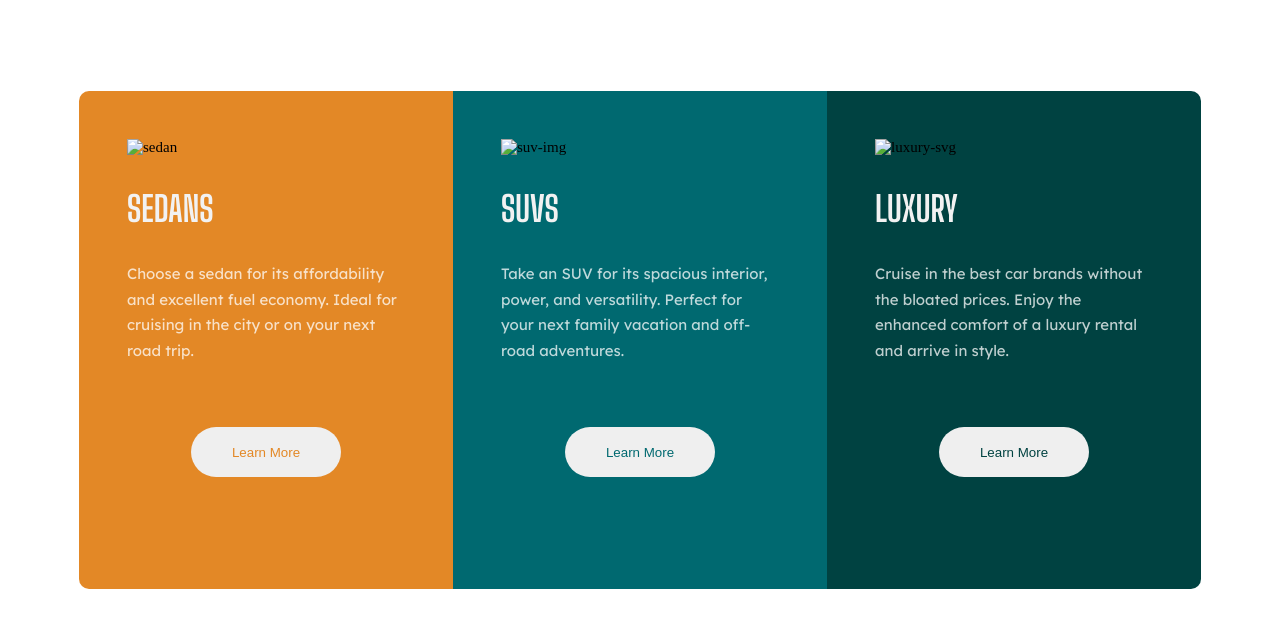
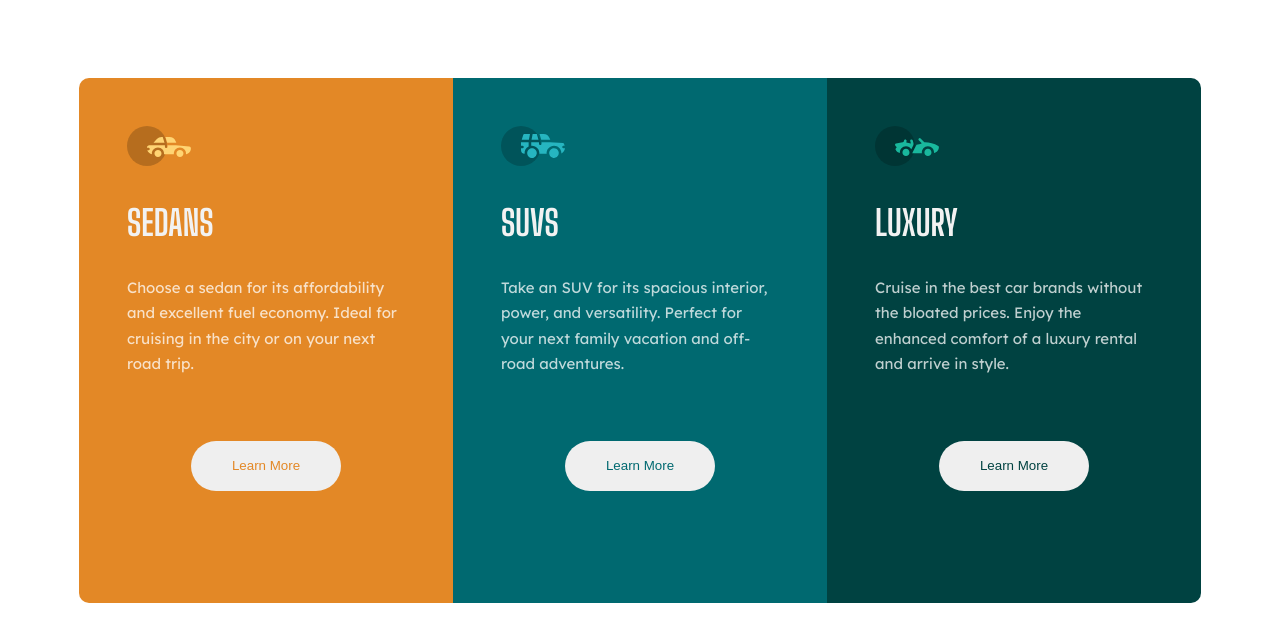
Before and after one commit to orlundo/3-column-layout, a plain HTML site: page index.html in a window 1280 px wide. Drawn offline with Linux system fonts and the light colour scheme; the site is published under a folder, as on GitHub Pages, so addresses that start at the root find nothing.

Commit message:
Updated image path

```diff
--- a/index.html
+++ b/index.html
@@ -13,7 +13,7 @@
   <div class="sec-container">
     <div class="content_sedans">
       <div class="div_icon">
-        <img src="/3-column-layout/images/icon-sedans.svg" alt="sedan">
+        <img src="images/icon-sedans.svg" alt="sedan">
       </div>
       <h2>
         Sedans
@@ -28,7 +28,7 @@
     <!-- Second Div Layout -->
     <div class="content_suvs">
       <div class="div_icon">
-        <img src="/3-column-layout/images/icon-suvs.svg" alt="suv-img">
+        <img src="images/icon-suvs.svg" alt="suv-img">
       </div>
       <h2>
         SUVs
@@ -44,7 +44,7 @@
 
     <div class="content_luxury">
       <div class="luxury-img">
-        <img src="/3-column-layout/images/icon-luxury.svg" alt="luxury-svg">
+        <img src="images/icon-luxury.svg" alt="luxury-svg">
       </div>
       <h2>
         Luxury
```
